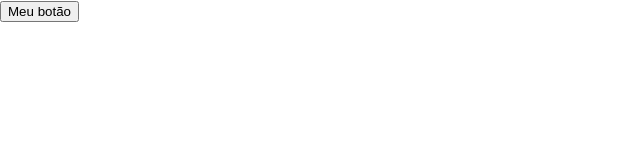
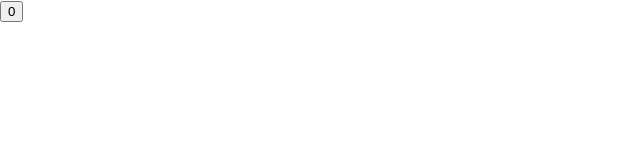
Before and after one commit to castromilton07/trybe-course, a React (Create React App) app in the folder fixation-exercises-12-1/: page / in a window 1280 px wide. Shown: the top 160 px of the page, without its empty margins (0-640 px from the left). Built offline with nearby package versions, Linux system fonts and the light colour scheme.

Commit message:
02 - Adiciona atualizaçoes referentes ao uso de estado na aplicaçao

```diff
--- a/fixation-exercises-12-1/src/App.js
+++ b/fixation-exercises-12-1/src/App.js
@@ -7,20 +7,25 @@ import './App.css';
 } */
 
 class App extends React.Component {
-  constructor() {
+  constructor(props) {
     super();
     this.handleClick = this.handleClick.bind(this);
+    this.state = {
+      numeroDeCliques: 0,
+    }
     console.log('Componente sendo construído...');
   }
 
   handleClick() {
     console.log(this);
     console.log('Clicou!');
+    this.setState((estadoAnterior, _props) => ({
+      numeroDeCliques: estadoAnterior.numeroDeCliques + 1,
+    }))
   }
 
   render() {
-    console.log(this);
-    return <button onClick={this.handleClick}>Meu botão</button>
+    return <button onClick={this.handleClick}>{this.state.numeroDeCliques}</button>
   }
 }
 
```
